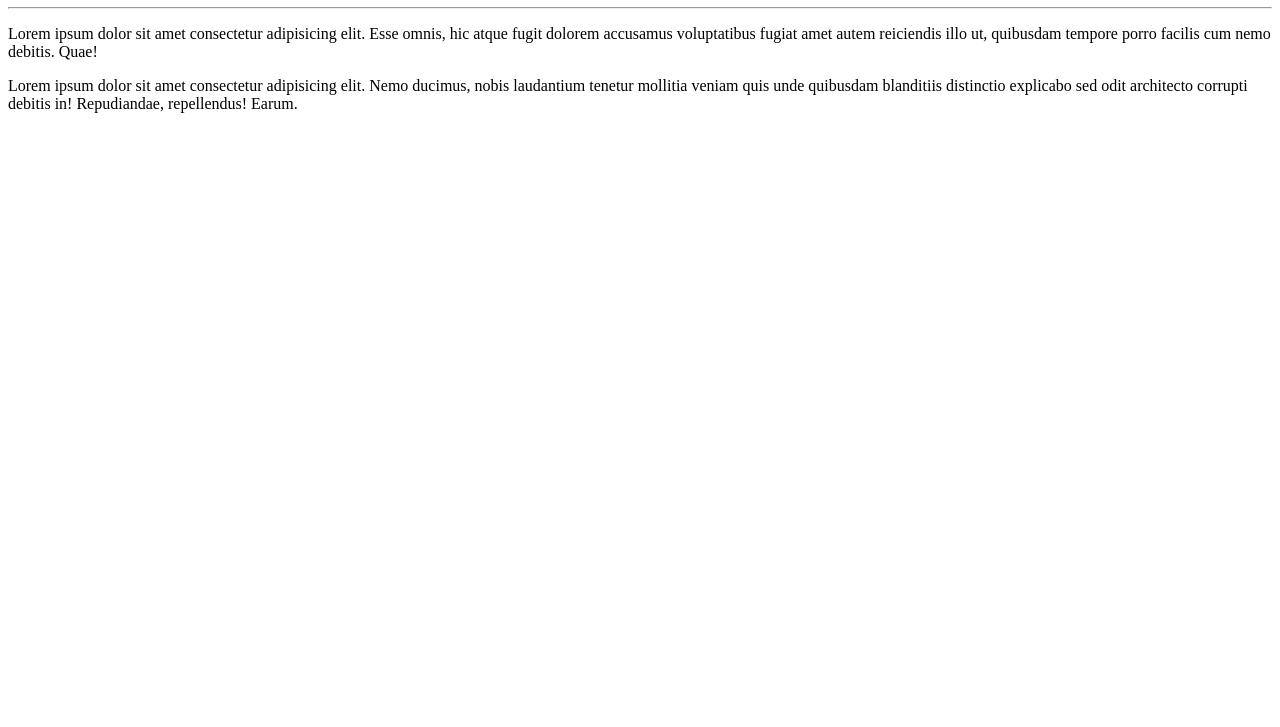
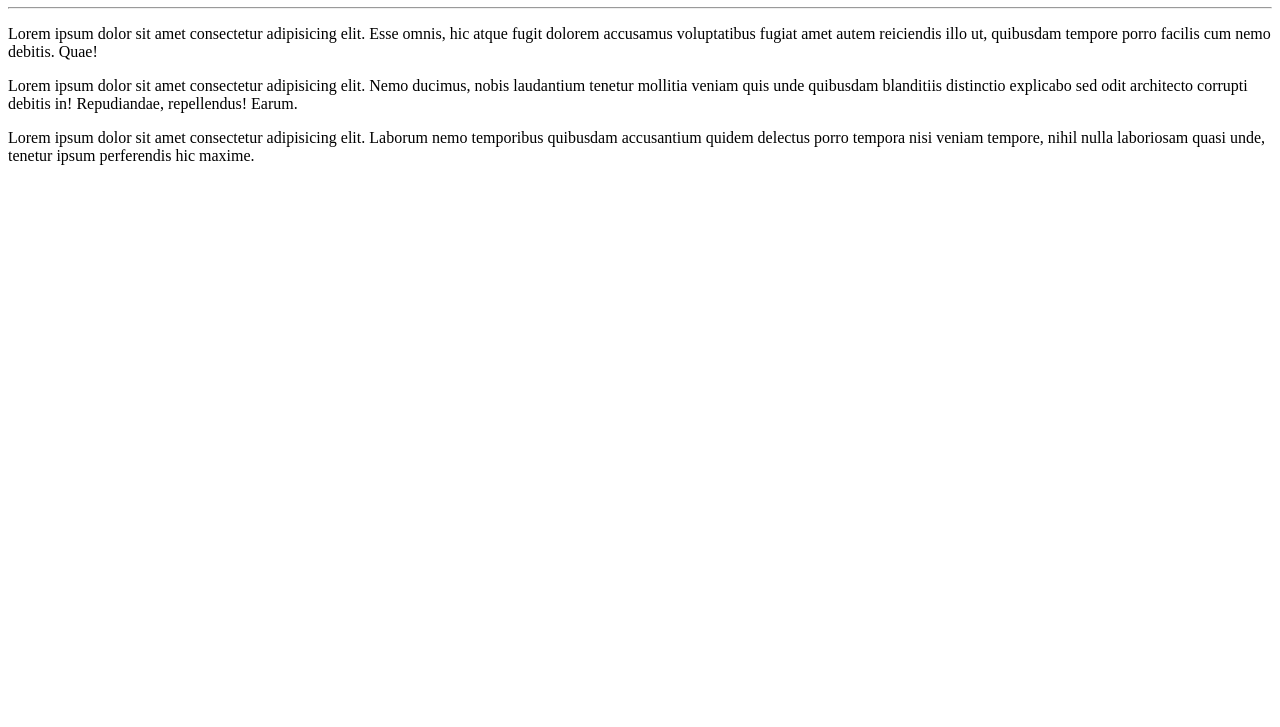
Before and after one commit to Kaio-Amaral/OlaMundo, a plain HTML site: page Site_Exemplo/index.html in a window 1280 px wide. Shown: the part 73-800 px from the top of the page. Drawn offline with Linux system fonts and the light colour scheme.

Commit message:
Adicionei o terceiro parágrafo

```diff
--- a/Site_Exemplo/index.html
+++ b/Site_Exemplo/index.html
@@ -10,5 +10,6 @@
     <hr>
     <p>Lorem ipsum dolor sit amet consectetur adipisicing elit. Esse omnis, hic atque fugit dolorem accusamus voluptatibus fugiat amet autem reiciendis illo ut, quibusdam tempore porro facilis cum nemo debitis. Quae!</p>
     <p>Lorem ipsum dolor sit amet consectetur adipisicing elit. Nemo ducimus, nobis laudantium tenetur mollitia veniam quis unde quibusdam blanditiis distinctio explicabo sed odit architecto corrupti debitis in! Repudiandae, repellendus! Earum.</p>
+    <p>Lorem ipsum dolor sit amet consectetur adipisicing elit. Laborum nemo temporibus quibusdam accusantium quidem delectus porro tempora nisi veniam tempore, nihil nulla laboriosam quasi unde, tenetur ipsum perferendis hic maxime.</p>
 </body>
 </html>
```
